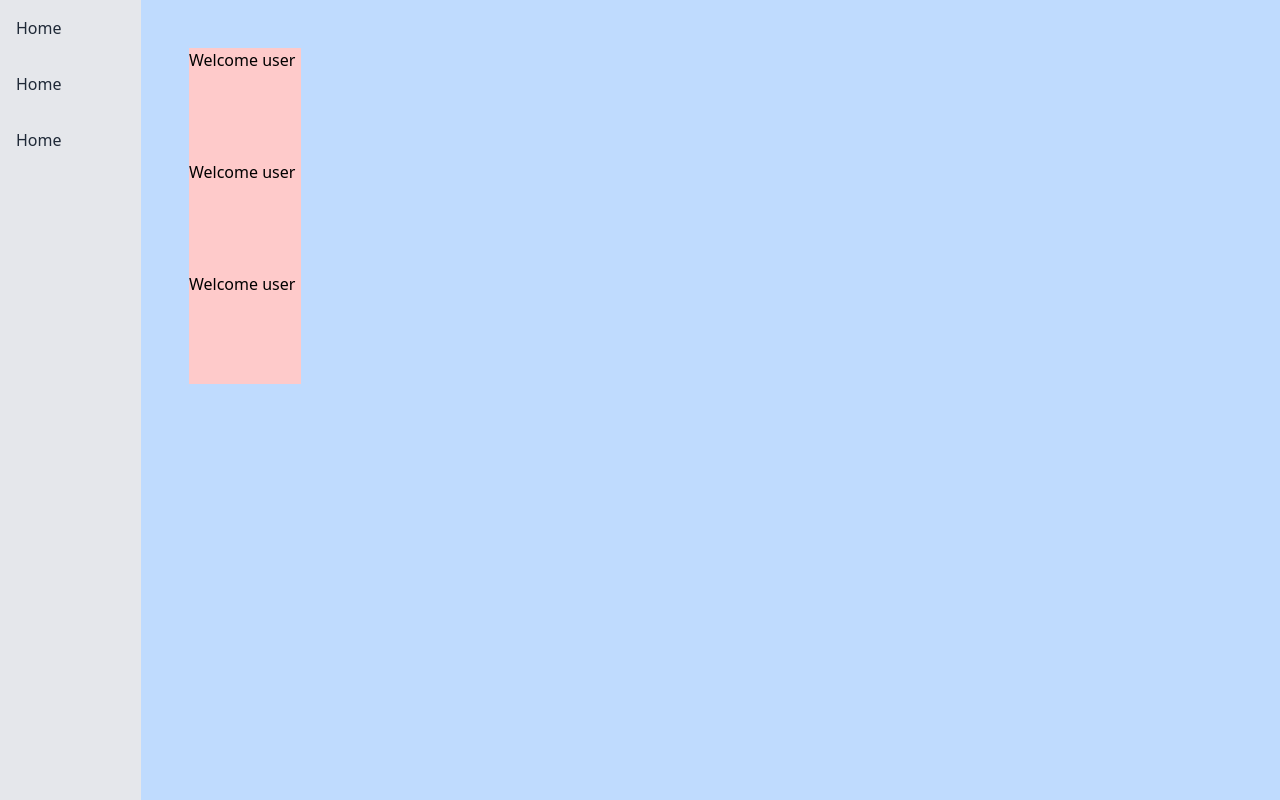
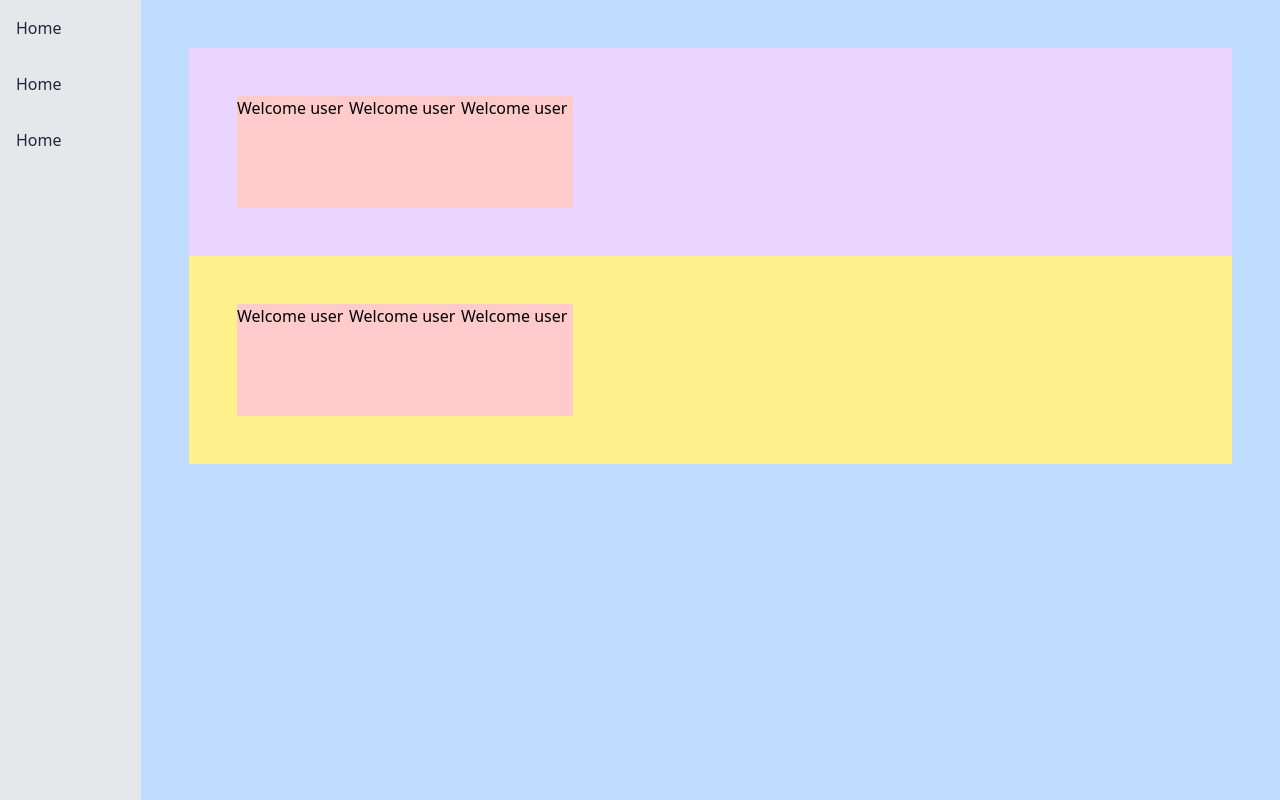
Before and after one commit to k-vernon/logiclogs-frontend, a Next.js app: page /dashboard in a window 1280 px wide. Built offline with nearby package versions, Linux system fonts and the light colour scheme.

Commit message:
align dash sections

```diff
--- /dev/null
+++ b/components/DashNav/DashNav.js
@@ -0,0 +1,26 @@
+
+import Link from "next/link"
+
+export default function DashNav(){
+  return (
+    <nav className="w-40 bg-gray-200">
+      <ul className="flex flex-col h-screen w-10">
+        <li className="p-4">
+          <Link className="text-gray-800 hover:text-gray-600" href="/">
+            Home
+          </Link>
+        </li>
+        <li className="p-4">
+          <Link className="text-gray-800 hover:text-gray-600" href="/">
+            Home
+          </Link>
+        </li>
+        <li className="p-4">
+          <Link className="text-gray-800 hover:text-gray-600" href="/">
+            Home
+          </Link>
+        </li>
+      </ul>
+    </nav>
+  );
+}
--- a/pages/dashboard/index.js
+++ b/pages/dashboard/index.js
@@ -1,39 +1,35 @@
 import Link from "next/link"
+import DashNav from "@/components/DashNav/DashNav";
 
 
 export default function DashboardPage() {
   return (
     <div className="flex">
-      <nav className="w-40 bg-gray-200">
-        <ul className="flex flex-col h-screen w-10">
-          <li className="p-4">
-            <Link className="text-gray-800 hover:text-gray-600" href="/">
-              Home
-            </Link>
-          </li>
-          <li className="p-4">
-            <Link className="text-gray-800 hover:text-gray-600" href="/">
-              Home
-            </Link>
-          </li>
-          <li className="p-4">
-            <Link className="text-gray-800 hover:text-gray-600" href="/">
-              Home
-            </Link>
-          </li>
-        </ul>
-      </nav>
-      <div className="flex-row p-12 w-screen h-screen bg-blue-200">
-        <section className="bg-red-200 w-28 h-28">
-          <h1>Welcome user</h1>
+      <DashNav/>
+      <section className="flex flex-col p-12 w-screen h-screen bg-blue-200">
+        <section className="flex flex-row p-12 bg-purple-200">
+          <div className="bg-red-200 w-28 h-28">
+            <h1>Welcome user</h1>
+          </div>
+          <div className="bg-red-200 w-28 h-28">
+            <h1>Welcome user</h1>
+          </div>
+          <div className="bg-red-200 w-28 h-28">
+            <h1>Welcome user</h1>
+          </div>
         </section>
-        <section className="bg-red-200 w-28 h-28">
-          <h1>Welcome user</h1>
+        <section className="flex flex-row p-12 bg-yellow-200">
+          <div className="bg-red-200 w-28 h-28">
+           <h1>Welcome user</h1>
+          </div>
+          <div className="bg-red-200 w-28 h-28">
+            <h1>Welcome user</h1>
+          </div>
+          <div className="bg-red-200 w-28 h-28">
+            <h1>Welcome user</h1>
+          </div>
         </section>
-        <section className="bg-red-200 w-28 h-28">
-          <h1>Welcome user</h1>
-        </section>
-      </div>
+      </section>
     </div>
   );
 }
--- a/pages/index.js
+++ b/pages/index.js
@@ -1,4 +1,4 @@
-import Navbar from "@/components/navbar/Navbar"
+import Navbar from "@/components/Navbar/Navbar"
 
 export default function Home() {
   return (
```
